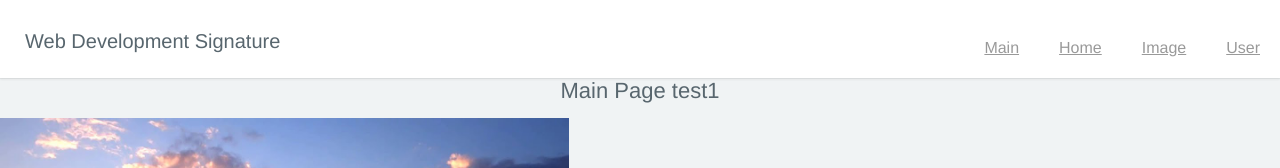
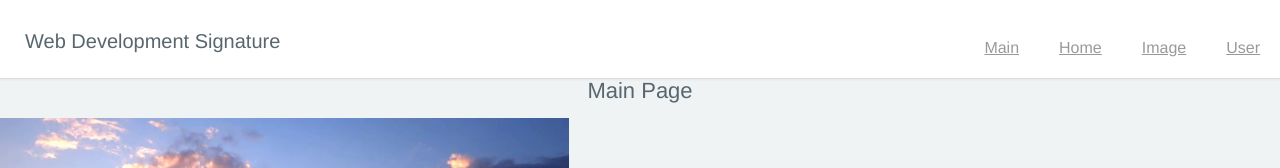
Before and after one commit to haydenbang/wds-client, a React (Create React App) app: page /main in a window 1280 px wide. Shown: the top 168 px of the page. Built offline with nearby package versions, Linux system fonts and the light colour scheme.

Commit message:
push test

```diff
--- a/src/pages/main/Main.js
+++ b/src/pages/main/Main.js
@@ -16,7 +16,7 @@ class Main extends Component {
     const { defaultOwners } = this.state;
     return (
       <div className="wds-main-wrapper">
-        <div className="wds-main__title">Main Page test1</div>
+        <div className="wds-main__title">Main Page</div>
         <div className="wds-main__header">
           <img className="wds-main__key-visual" src="/images/main__keyvisual.jpg" alt="main__keyvisual" />
           <span className="wds-main__main_title">이미지 기반 관리 / 검색 서비스</span>
```
